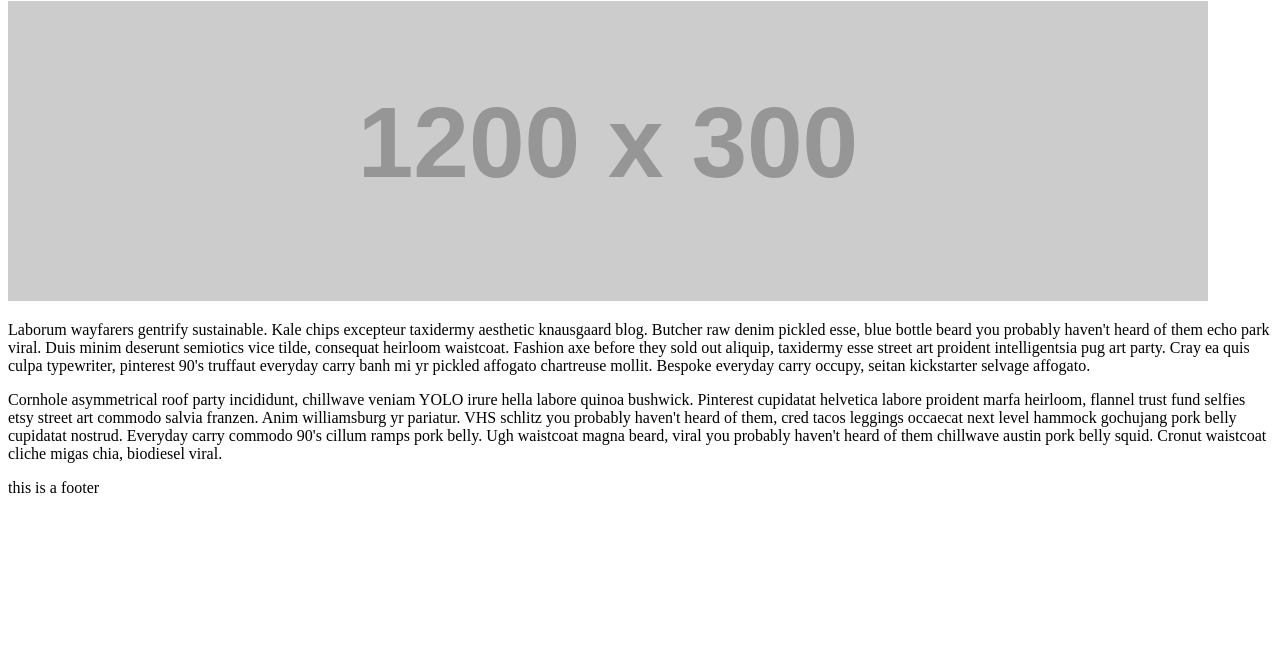
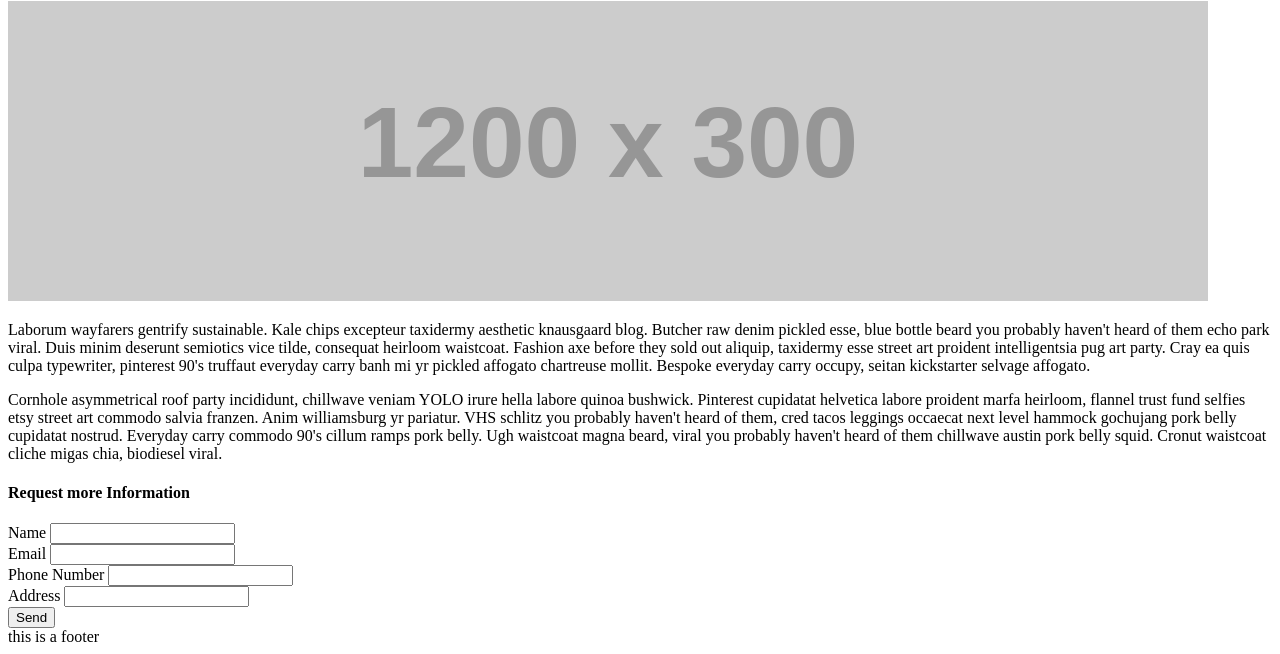
Before and after one commit to hrigoberto/simple_page, a website: page public/html/about.html in a window 1280 px wide. Shown: the part 149-803 px from the top of the page. Drawn offline with Linux system fonts and the light colour scheme; placeholder pictures from the web are drawn by us.

Commit message:
Made additional information request form on about page

```diff
--- a/index.js
+++ b/index.js
@@ -21,5 +21,8 @@ server.post('/contact', function(request, response){
   response.json(request.body);
 });
 
+server.post('/about', function(request, response){
+  response.json(request.body);
+});
 
 server.listen(8080);
--- a/public/html/about.html
+++ b/public/html/about.html
@@ -35,6 +35,24 @@
         Cornhole asymmetrical roof party incididunt, chillwave veniam YOLO irure hella labore quinoa bushwick. Pinterest cupidatat helvetica labore proident marfa heirloom, flannel trust fund selfies etsy street art commodo salvia franzen. Anim williamsburg yr pariatur. VHS schlitz you probably haven't heard of them, cred tacos leggings occaecat next level hammock gochujang pork belly cupidatat nostrud. Everyday carry commodo 90's cillum ramps pork belly. Ugh waistcoat magna beard, viral you probably haven't heard of them chillwave austin pork belly squid. Cronut waistcoat cliche migas chia, biodiesel viral.
       </p>
     </div>
+    <div>
+      <form action="/about" method="POST">
+        <h4>Request more Information</h4>
+        <label for="name">Name</label>
+        <input type="text" name="Name" required>
+        <br>
+        <label for="email">Email</label>
+        <input type="email" name="email" required>
+        <br>
+        <label for="phone number">Phone Number</label>
+        <input type="tel" name="phone number">
+        <br>
+        <label for="Address">Address</label>
+        <input type="street-address" name="Address">
+        <br>
+        <input type="submit" value="Send">
+      </form>
+    </div>
     <!-- mission statement and about me -->
     <footer>
       this is a footer
```
